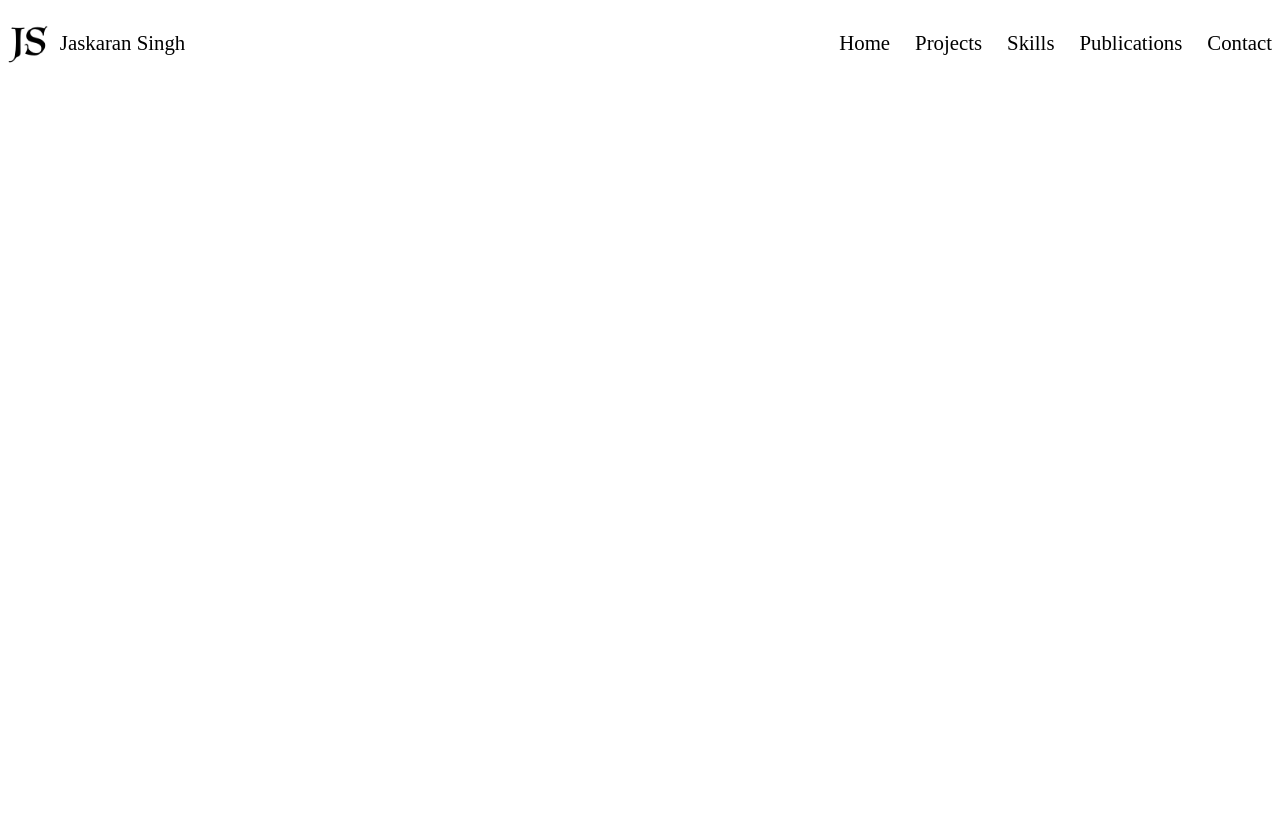
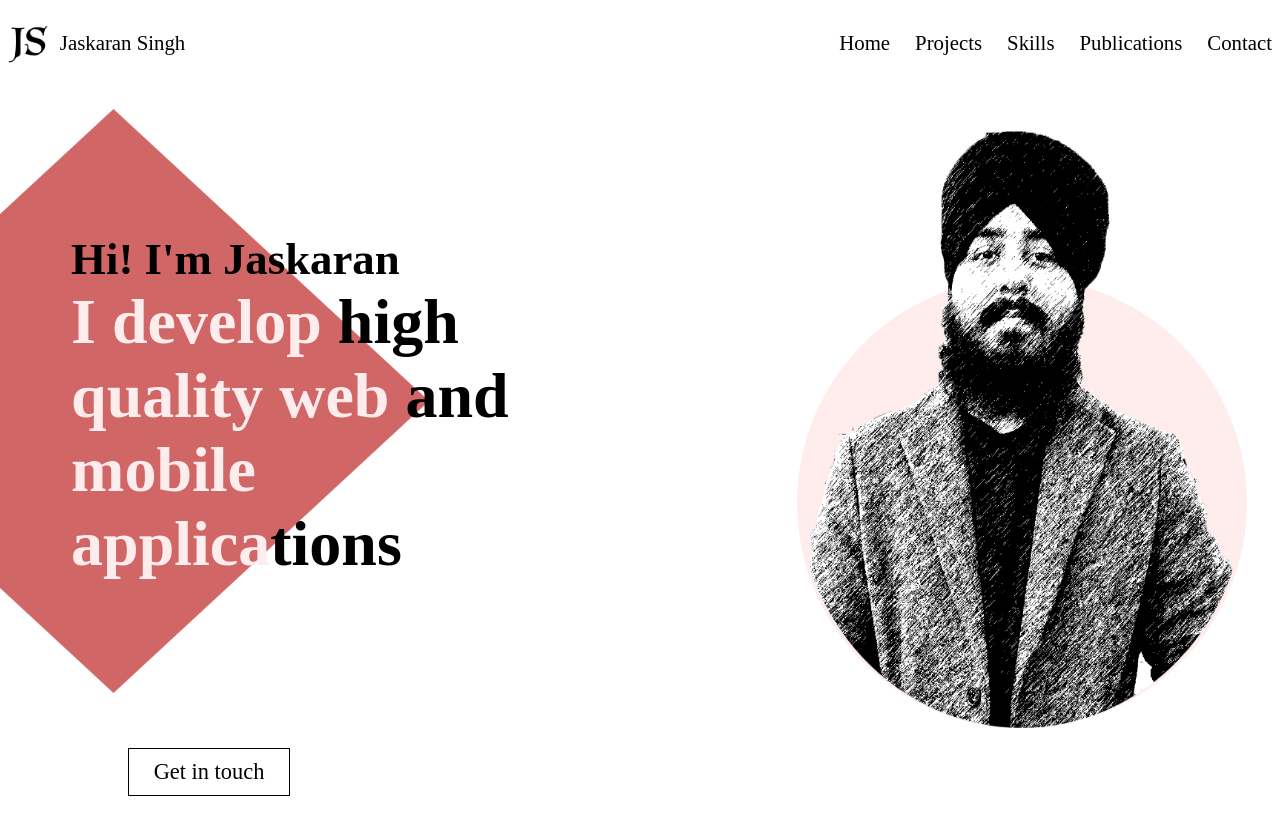
Before and after one commit to TheCoderSingh/thecodersingh-portfolio, a React (Create React App) app: page / in a window 1280 px wide. Built offline with nearby package versions, Linux system fonts and the light colour scheme.

Commit message:
Create home section

```diff
--- a/src/App.js
+++ b/src/App.js
@@ -1,10 +1,12 @@
 import React from "react";
 import Header from "./components/Header";
+import Home from "./components/Home/Home";
 
 const App = () => {
   return (
     <div className="container">
       <Header />
+      <Home />
     </div>
   );
 };
--- /dev/null
+++ b/src/components/Home/Home.js
@@ -0,0 +1,36 @@
+import Diamond from "../../assets/Diamond.png";
+import Jas from "../../assets/Jas.png";
+import "./Home.scss";
+
+const Home = () => {
+    return (
+        <div className="home">
+            <div className="home-sections">
+                <div className="home-left">
+                    <div className="diamond">
+                        <img src={Diamond} alt="Diamond" className="diamond-image" />
+                        <div className="diamond-text">
+                            <h3>Hi! I&apos;m Jaskaran</h3>
+                            <h2>
+                                <span className="light-text">I develop</span> high{" "}<br />
+                                <span className="light-text">quality web</span> and{" "}<br />
+                                <span className="light-text">mobile<br /> applica</span>tions
+                            </h2>
+                        </div>
+                    </div>
+                </div>
+                <div className="home-right">
+                    <div className="jas-picture-area">
+                        <img src={Jas} alt="Jas" className="jas-picture" />
+                        <div className="jas-picture-bg" />
+                    </div>
+                </div>
+            </div>
+            <div className="contact-btn">
+                <span>Get in touch</span>
+            </div>
+        </div>
+    );
+};
+
+export default Home;
--- /dev/null
+++ b/src/components/Home/Home.scss
@@ -0,0 +1,84 @@
+@import "../../index.scss";
+
+.home {
+    height: calc(100vh - 70px);
+
+    .home-sections {
+        display: flex;
+        justify-content: space-between;
+        align-items: center;
+
+        .home-left {
+            .diamond {
+                position: relative;
+
+                .diamond-image {
+                    position: relative;
+                    left: -210px;
+                    max-width: 80%;
+                }
+
+                .diamond-text {
+                    position: absolute;
+                    top: 21%;
+                    left: 8%;
+
+                    h2, h3 {
+                        font-family: "Raleway";
+                        margin: 0;
+                    }
+
+                    h3 {
+                        font-size: 2.8em;
+                    }
+
+                    h2 {
+                        font-size: 4em;
+
+                        .light-text {
+                            color: $secondary;
+                        }
+                    }
+                }
+            }
+        }
+
+        .home-right {
+            padding-right: 25px;
+            padding-top: 200px;
+
+            .jas-picture-area {
+                position: relative;
+            }
+
+            .jas-picture-bg {
+                width: 450px;
+                height: 450px;
+                background: $secondary;
+                border-radius: 50%;
+            }
+
+            .jas-picture {
+                width: 450px;
+                height: 600px;
+                position: absolute;
+                top: -150px;
+            }
+        }
+    }
+
+    .contact-btn {
+        width: 160px;
+        height: 36px;
+        border: 1px solid;
+        text-align: center;
+        padding-top: 10px;
+        margin-left: 120px;
+        margin-top: 20px;
+
+        span {
+            font-family: "Raleway";
+            font-size: 1.4em;
+        }
+    }
+}
```
Also changed, not shown: src/assets/Diamond.png (added), src/assets/Jas.png (added).
